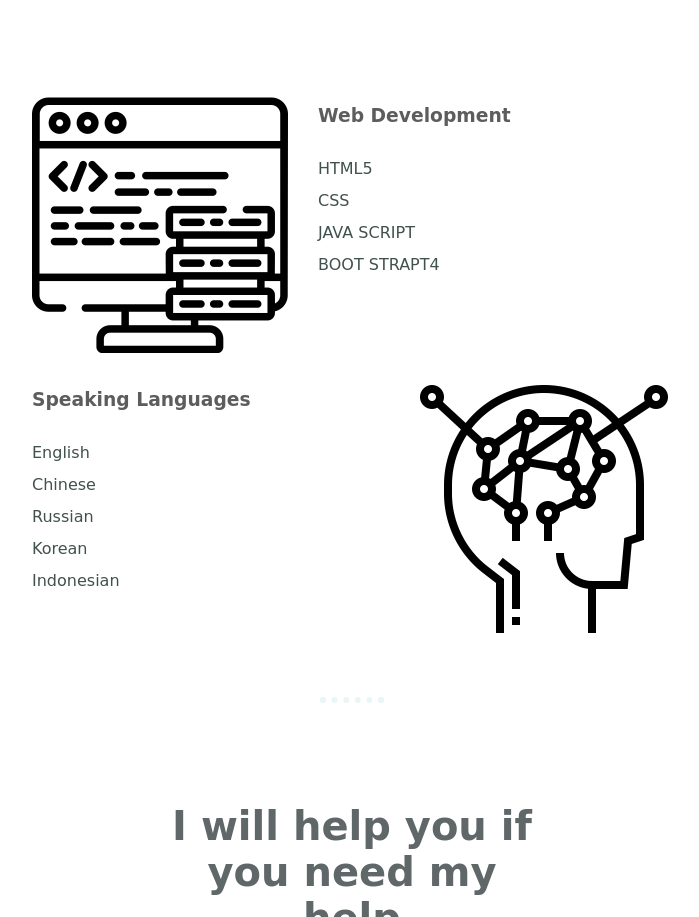
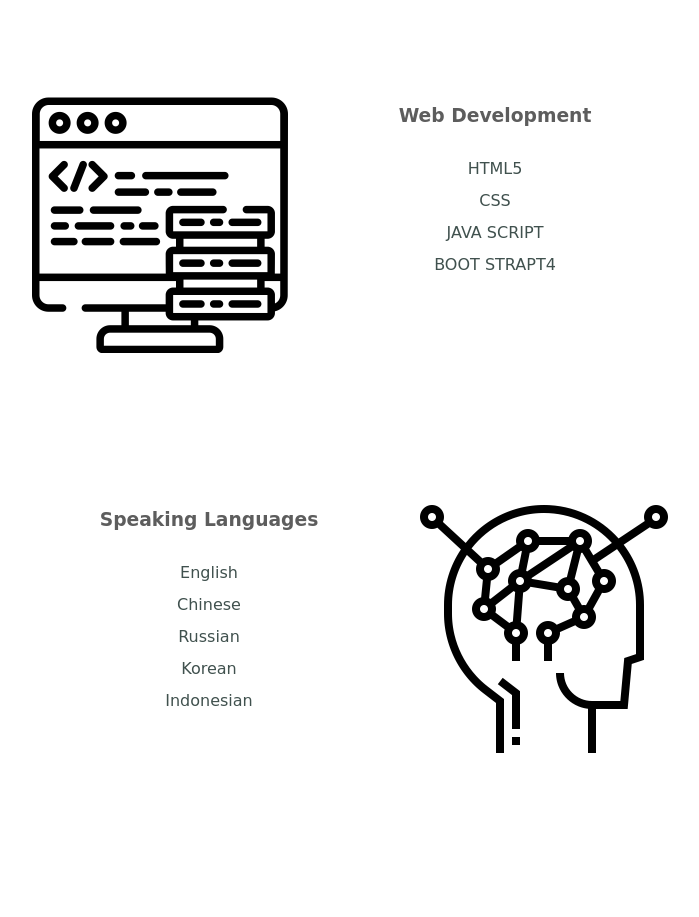
Before and after one commit to NaruKim/FirstHTML, a plain HTML site: page index.html in a window 1280 px wide. Shown: the part 1286-2203 px from the top of the page, without its empty margins (288-987 px from the left). Drawn offline with nearby package versions, Linux system fonts and the light colour scheme; a web font is replaced by a local one.

Commit message:
Add files via upload

```diff
--- a/styles.css
+++ b/styles.css
@@ -107,9 +107,9 @@ a:hover{
 }
 
 .skill_row {
-  margin: 100px auto 100px auto;
+  margin: 100px auto 220px auto;
   width: 50%;
-  text-align: left;
+  text-align: center;
   line-height: 2;
 }
 
```
